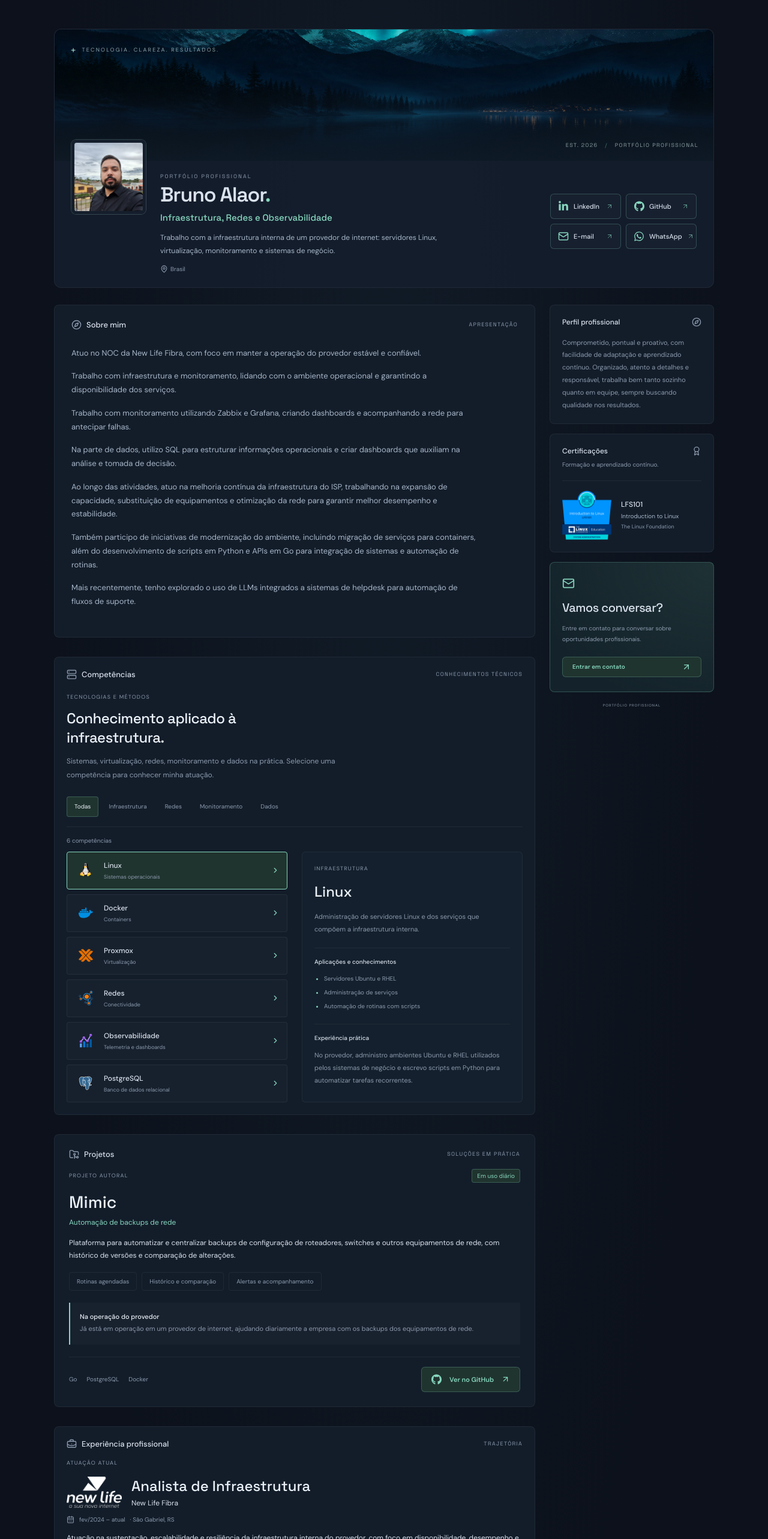
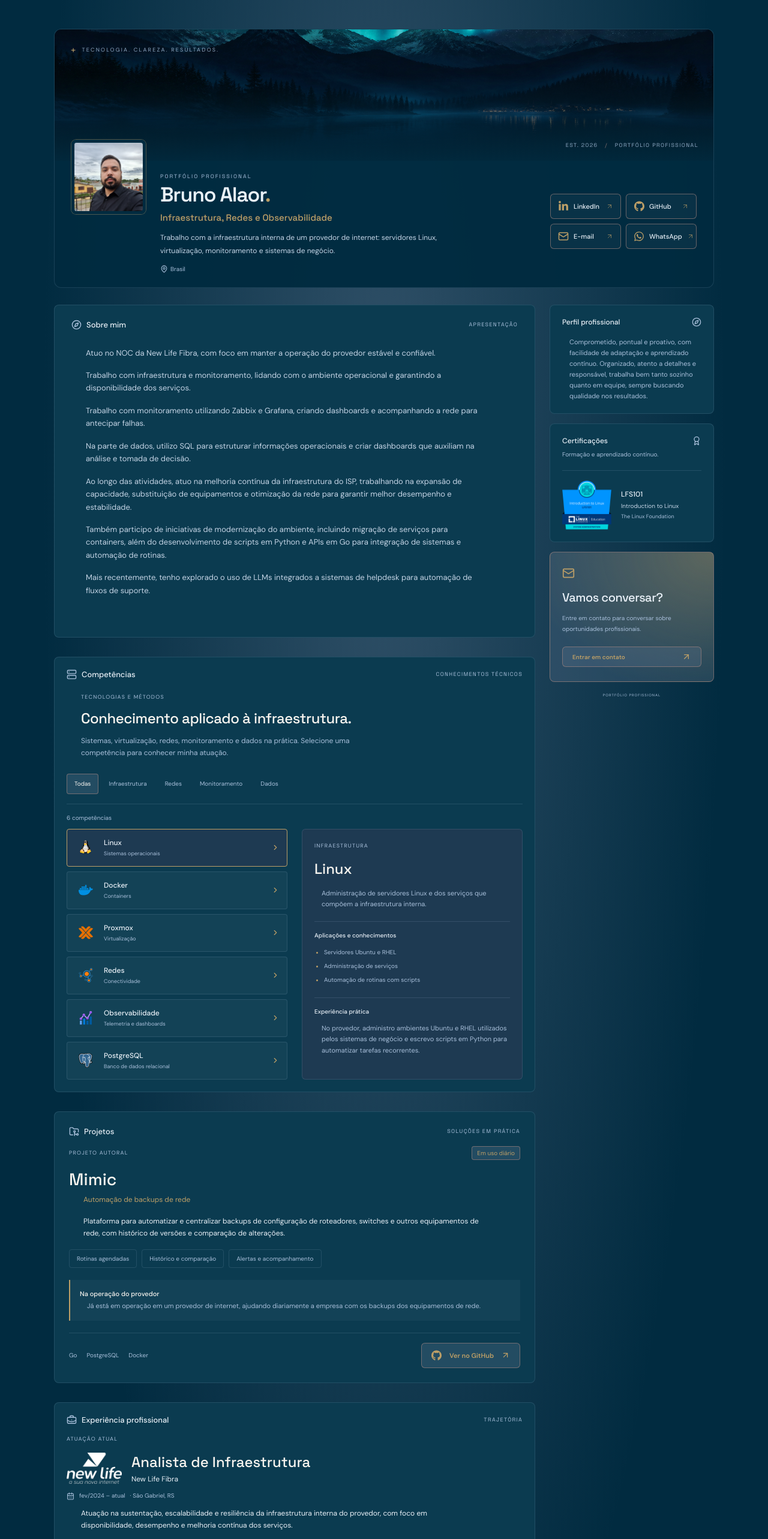
Before and after one commit to brunoavila55/brunoalaor, a Vue app: page / in a window 1280 px wide. Shown: the top 2566 px of the page at 60% size. Built offline with nearby package versions, Linux system fonts and the light colour scheme.

Commit message:
Ajusta paleta e alinhamento dos cards

```diff
--- a/app/App.vue
+++ b/app/App.vue
@@ -139,7 +139,7 @@ onMounted(() => {
             <h2 id="about-title"><Compass :size="17" /> Sobre mim</h2>
             <span class="section-note">APRESENTAÇÃO</span>
           </div>
-          <div class="about-content">
+          <div class="about-content reading-column">
             <p v-for="paragraph in profile.bio" :key="paragraph">
               {{ paragraph }}
             </p>
@@ -155,7 +155,7 @@ onMounted(() => {
             <h2>Perfil profissional</h2>
             <Compass :size="16" />
           </div>
-          <p>
+          <p class="reading-column reading-column--compact">
             Comprometido, pontual e proativo, com facilidade de adaptação e
             aprendizado contínuo. Organizado, atento a detalhes e responsável,
             trabalha bem tanto sozinho quanto em equipe, sempre buscando
--- a/app/CareerPanel.vue
+++ b/app/CareerPanel.vue
@@ -49,10 +49,14 @@ const previous = computed(() =>
         <CalendarDays :size="13" /> {{ current.period }}
         <span v-if="current.location">· {{ current.location }}</span>
       </p>
-      <p class="position-description">{{ current.description }}</p>
+      <p class="position-description reading-column">
+        {{ current.description }}
+      </p>
       <div v-if="current.focus" class="position-focus">
         <h4>Área de atuação</h4>
-        <p>{{ current.focus }}</p>
+        <p class="reading-column reading-column--compact">
+          {{ current.focus }}
+        </p>
       </div>
       <div v-if="current.highlights.length" class="position-highlights">
         <h4>Responsabilidades e contribuições</h4>
@@ -103,7 +107,9 @@ const previous = computed(() =>
               </p>
             </div>
           </div>
-          <p class="position-description">{{ job.description }}</p>
+          <p class="position-description reading-column">
+            {{ job.description }}
+          </p>
           <details v-if="job.highlights.length" class="position-details">
             <summary>
               Responsabilidades e contribuições <ChevronDown :size="15" />
@@ -197,13 +203,12 @@ const previous = computed(() =>
 }
 .position-description {
   font-size: var(--text-base);
-  line-height: 1.9;
+  line-height: 1.65;
   color: var(--text);
   margin-top: var(--space-4);
 }
 .current-position > .position-description {
   margin-top: var(--space-3);
-  line-height: 1.7;
 }
 .position-focus {
   margin-top: var(--space-6);
@@ -220,7 +225,7 @@ const previous = computed(() =>
 .position-focus p {
   font-size: var(--text-sm);
   color: var(--muted);
-  line-height: 1.8;
+  line-height: 1.65;
   margin-top: var(--space-2);
 }
 .position-highlights {
--- a/app/CollectionPanel.vue
+++ b/app/CollectionPanel.vue
@@ -36,7 +36,7 @@ const safeLink = (url) => (/^https:\/\//i.test(url || "") ? url : null);
         <h2 id="skills-title"><Server :size="17" /> Competências</h2>
         <span class="section-note">CONHECIMENTOS TÉCNICOS</span>
       </div>
-      <div class="professional-intro">
+      <div class="professional-intro reading-column">
         <span class="section-kicker">TECNOLOGIAS E MÉTODOS</span>
         <h3>Conhecimento aplicado à infraestrutura.</h3>
         <p>
@@ -110,7 +110,9 @@ const safeLink = (url) => (/^https:\/\//i.test(url || "") ? url : null);
             <div class="skill-detail-title">
               <h4>{{ skill.name }}</h4>
             </div>
-            <p>{{ skill.description }}</p>
+            <p class="reading-column reading-column--compact">
+              {{ skill.description }}
+            </p>
             <div class="skill-applications">
               <h5>Aplicações e conhecimentos</h5>
               <ul>
@@ -119,7 +121,9 @@ const safeLink = (url) => (/^https:\/\//i.test(url || "") ? url : null);
             </div>
             <div class="skill-evidence">
               <h5>Experiência prática</h5>
-              <p>{{ skill.evidence }}</p>
+              <p class="reading-column reading-column--compact">
+                {{ skill.evidence }}
+              </p>
             </div>
             <a
               v-if="safeLink(skill.projectUrl)"
@@ -145,13 +149,14 @@ const safeLink = (url) => (/^https:\/\//i.test(url || "") ? url : null);
   letter-spacing: -0.5px;
   margin: var(--space-3) 0;
   color: var(--foreground);
-  max-width: 430px;
+  max-width: none;
+  white-space: nowrap;
 }
 .professional-intro > p {
   font-size: var(--text-base);
   color: var(--muted);
   max-width: 460px;
-  line-height: 1.9;
+  line-height: 1.65;
 }
 .skill-filters {
   display: flex;
@@ -208,7 +213,7 @@ const safeLink = (url) => (/^https:\/\//i.test(url || "") ? url : null);
 }
 .skill-row.selected {
   border-color: var(--accent);
-  background: var(--surface-selected);
+  background: #1e3a52;
 }
 .skill-row:hover {
   background: var(--surface-raised);
@@ -248,7 +253,7 @@ const safeLink = (url) => (/^https:\/\//i.test(url || "") ? url : null);
 .skill-detail {
   /* Todos os textos reservam espaço na mesma célula para evitar saltos ao selecionar. */
   grid-area: 1 / 1;
-  background: var(--surface-raised);
+  background: #1e3a52;
   border: 1px solid var(--border);
   padding: var(--space-5);
   border-radius: var(--radius-md);
@@ -278,7 +283,7 @@ const safeLink = (url) => (/^https:\/\//i.test(url || "") ? url : null);
 .skill-detail > p,
 .skill-evidence p {
   font-size: var(--text-sm);
-  line-height: 1.9;
+  line-height: 1.65;
   color: var(--muted);
 }
 .skill-applications {
@@ -326,6 +331,10 @@ const safeLink = (url) => (/^https:\/\//i.test(url || "") ? url : null);
   }
 }
 @media (max-width: 800px) and (min-width: 601px) {
+  .professional-intro h3 {
+    max-width: 430px;
+    white-space: normal;
+  }
   .skill-list {
     grid-template-columns: minmax(0, 1fr);
   }
@@ -333,6 +342,7 @@ const safeLink = (url) => (/^https:\/\//i.test(url || "") ? url : null);
 @media (max-width: 600px) {
   .professional-intro h3 {
     font-size: var(--text-2xl);
+    white-space: normal;
   }
   .skill-filters button {
     font-size: var(--text-2xs);
--- a/app/ProjectsPanel.vue
+++ b/app/ProjectsPanel.vue
@@ -34,8 +34,10 @@ const safeLink = (url) => (/^https:\/\//i.test(url || "") ? url : null);
         }}</span>
       </div>
       <h3 :id="`project-${project.id}-title`">{{ project.name }}</h3>
-      <p class="showcase-subtitle">{{ project.subtitle }}</p>
-      <p class="showcase-description">{{ project.description }}</p>
+      <p class="showcase-subtitle reading-column">{{ project.subtitle }}</p>
+      <p class="showcase-description reading-column">
+        {{ project.description }}
+      </p>
       <ul class="showcase-features" aria-label="Funcionalidades">
         <li v-for="feature in project.features" :key="feature">
           {{ feature }}
@@ -43,7 +45,9 @@ const safeLink = (url) => (/^https:\/\//i.test(url || "") ? url : null);
       </ul>
       <div v-if="project.impact" class="showcase-impact">
         <h4>Na operação do provedor</h4>
-        <p>{{ project.impact }}</p>
+        <p class="reading-column reading-column--compact">
+          {{ project.impact }}
+        </p>
       </div>
       <div class="showcase-footer">
         <ul class="showcase-stack" aria-label="Tecnologias utilizadas">
@@ -103,7 +107,7 @@ const safeLink = (url) => (/^https:\/\//i.test(url || "") ? url : null);
 .showcase-description {
   margin-top: var(--space-4);
   font-size: var(--text-base);
-  line-height: 1.8;
+  line-height: 1.65;
   color: var(--text);
 }
 .showcase-features,
@@ -137,7 +141,7 @@ const safeLink = (url) => (/^https:\/\//i.test(url || "") ? url : null);
 }
 .showcase-impact p {
   font-size: var(--text-sm);
-  line-height: 1.8;
+  line-height: 1.65;
   color: var(--muted);
   margin-top: var(--space-1);
 }
--- a/app/globals.css
+++ b/app/globals.css
@@ -9,26 +9,26 @@
   color-scheme: dark;
 
   /* Surfaces */
-  --background: #0c111b;
-  --card: #131d2a;
-  --surface-raised: #14202d;
-  --surface-tint: #ffffff05;
-  --surface-selected: #20342f;
+  --background: #012b40;
+  --card: #0b3b50;
+  --surface-raised: #5f758f;
+  --surface-tint: #a8bfda0d;
+  --surface-selected: #5f758f4d;
 
   /* Text (light → dim) */
-  --foreground: #eaf0f7;
-  --text: #d9e1ed;
-  --text-dim: #a7b6c8;
-  --muted: #8b99ac;
+  --foreground: #f7f4ef;
+  --text: #e9f0f7;
+  --text-dim: #c4d4e5;
+  --muted: #a8bfda;
 
   /* Accent */
-  --accent: #86d6be;
-  --accent-strong: #b0eccf;
-  --accent-ink: #142d29;
+  --accent: #bd9f67;
+  --accent-strong: #a8bfda;
+  --accent-ink: #012b40;
 
   /* Borders */
-  --border: #ffffff0e;
-  --border-accent: #86d6be40;
+  --border: #a8bfda26;
+  --border-accent: #a7867f99;
 
   /* Radius scale */
   --radius-sm: 4px;
@@ -61,6 +61,9 @@
   --text-3xl: 24px;
   --text-4xl: 28px;
   --text-5xl: 34px;
+
+  /* Reading measure */
+  --reading-column-max: 690px;
 }
 * {
   box-sizing: border-box;
@@ -73,7 +76,7 @@ body {
   margin: 0;
   min-width: 320px;
   background:
-    radial-gradient(ellipse at 50% 22%, #14233090, transparent 63%),
+    radial-gradient(ellipse at 50% 22%, #5f758f80, transparent 63%),
     var(--background);
 }
 button,
@@ -115,7 +118,7 @@ h4 {
   margin: 0;
 }
 ::selection {
-  background: #86d6be40;
+  background: #bd9f6766;
   color: #fff;
 }
 .skip-link {
@@ -170,6 +173,23 @@ h4 {
   margin-top: 2px;
 }
 
+/* Shared long-form text rhythm */
+.reading-column {
+  --reading-column-indent: 24px;
+  width: min(100%, var(--reading-column-max));
+  padding-inline-start: var(--reading-column-indent);
+}
+.reading-column--compact {
+  --reading-column-indent: 12px;
+}
+.reading-column > p,
+p.reading-column {
+  line-height: 1.65;
+}
+.reading-column > p + p {
+  margin-top: var(--space-4);
+}
+
 /* Page shell */
 .page-shell {
   max-width: 1148px;
@@ -180,26 +200,26 @@ h4 {
 /* Profile header */
 .profile {
   border: 1px solid var(--border);
-  background: #141e2cf5;
+  background: #012b40f5;
   border-radius: var(--radius-xl);
   overflow: hidden;
 }
 .profile-cover {
   height: 219px;
-  background: #193631 url("/cover.png") 50% 49% / cover;
+  background: #012b40 url("/cover.png") 50% 49% / cover;
   position: relative;
 }
 .profile-cover:after {
   content: "";
   position: absolute;
   inset: 0;
-  background: linear-gradient(0deg, #111d2ac9, transparent 65%);
+  background: linear-gradient(0deg, #012b40e6, transparent 65%);
 }
 .cover-caption {
   position: absolute;
   top: var(--space-6);
   left: 27px;
-  color: #c2d7d6bf;
+  color: #a8bfdade;
   font-size: var(--text-2xs);
   letter-spacing: 2.2px;
   z-index: 1;
@@ -209,20 +229,20 @@ h4 {
 }
 .tiny-cross {
   font-size: var(--text-lg);
-  color: #a9dcca;
+  color: #bd9f67;
 }
 .cover-coordinate {
   position: absolute;
   right: 25px;
   bottom: var(--space-5);
   z-index: 1;
-  color: #b5c9cac0;
+  color: #a8bfdade;
   font: var(--text-2xs) var(--font-display);
   letter-spacing: 1.4px;
 }
 .cover-coordinate span {
   margin: 0 var(--space-2);
-  color: #86d6be80;
+  color: #a7867fcc;
 }
 .profile-body {
   padding: 0 var(--space-7) var(--space-6);
@@ -241,9 +261,9 @@ h4 {
   height: 124px;
   width: 124px;
   border-radius: var(--radius-lg);
-  border: 5px solid #141e2c;
-  background: linear-gradient(135deg, #294944, #172d30);
-  box-shadow: 0 0 0 1px #7fa49d50;
+  border: 5px solid #012b40;
+  background: linear-gradient(135deg, #5f758f, #012b40);
+  box-shadow: 0 0 0 1px #bd9f6766;
   display: flex;
   align-items: center;
   justify-content: center;
@@ -374,7 +394,7 @@ h1 {
   color: var(--accent);
 }
 .button-outline:hover {
-  background: #2a463d;
+  background: #a7867f;
   border-color: var(--accent);
   color: var(--foreground);
 }
@@ -490,7 +510,7 @@ h1 {
 }
 .professional-card > p {
   font-size: var(--text-sm);
-  line-height: 1.9;
+  line-height: 1.65;
   color: var(--muted);
   margin-top: var(--space-4);
 }
@@ -526,7 +546,7 @@ h1 {
   padding: var(--space-6) var(--space-5);
   border-radius: var(--radius-lg);
   background:
-    radial-gradient(ellipse at 100% 0%, #263d3c90, transparent 80%), #14232b;
+    radial-gradient(ellipse at 100% 0%, #bd9f6766, transparent 80%), #5f758f4d;
   border: 1px solid var(--border-accent);
 }
 .connect-icon {
@@ -622,13 +642,10 @@ h1 {
   margin-bottom: var(--space-7);
 }
 .about-content {
-  display: grid;
-  gap: var(--space-4);
-  max-width: 680px;
+  display: block;
 }
 .about-content p {
   font-size: var(--text-md);
-  line-height: 1.75;
   color: var(--text-dim);
   margin: 0;
 }
@@ -659,6 +676,12 @@ h1 {
   }
 }
 @media (max-width: 800px) {
+  .reading-column {
+    --reading-column-indent: 16px;
+  }
+  .reading-column--compact {
+    --reading-column-indent: 8px;
+  }
   .page-shell {
     padding: var(--space-8) var(--space-4) 0;
   }
@@ -735,6 +758,10 @@ h1 {
   }
 }
 @media (max-width: 600px) {
+  .reading-column,
+  .reading-column--compact {
+    --reading-column-indent: 0px;
+  }
   .page-shell {
     padding: var(--space-6) var(--space-3) 0;
   }
@@ -878,12 +905,6 @@ h1 {
   .about-panel .section-heading {
     margin-bottom: var(--space-7);
   }
-  .about-content {
-    gap: var(--space-3);
-  }
-  .about-content p {
-    line-height: 1.7;
-  }
 }
 @media (max-width: 375px) {
   .section-note {
--- a/index.html
+++ b/index.html
@@ -3,7 +3,7 @@
   <head>
     <meta charset="UTF-8" />
     <meta name="viewport" content="width=device-width, initial-scale=1.0" />
-    <meta name="theme-color" content="#0c111b" />
+    <meta name="theme-color" content="#012B40" />
     <title>Bruno Alaor — Infraestrutura, Redes e Observabilidade</title>
     <meta
       name="description"
```
